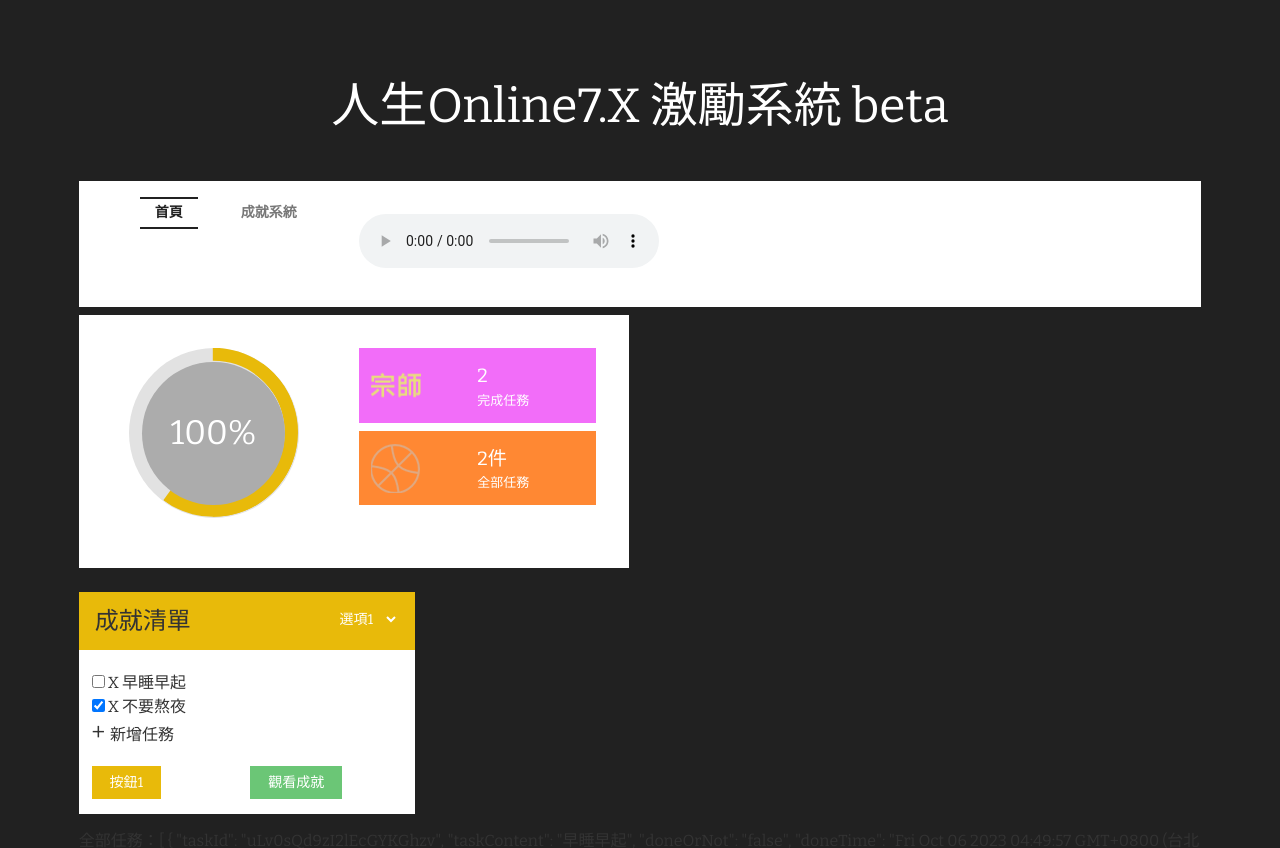
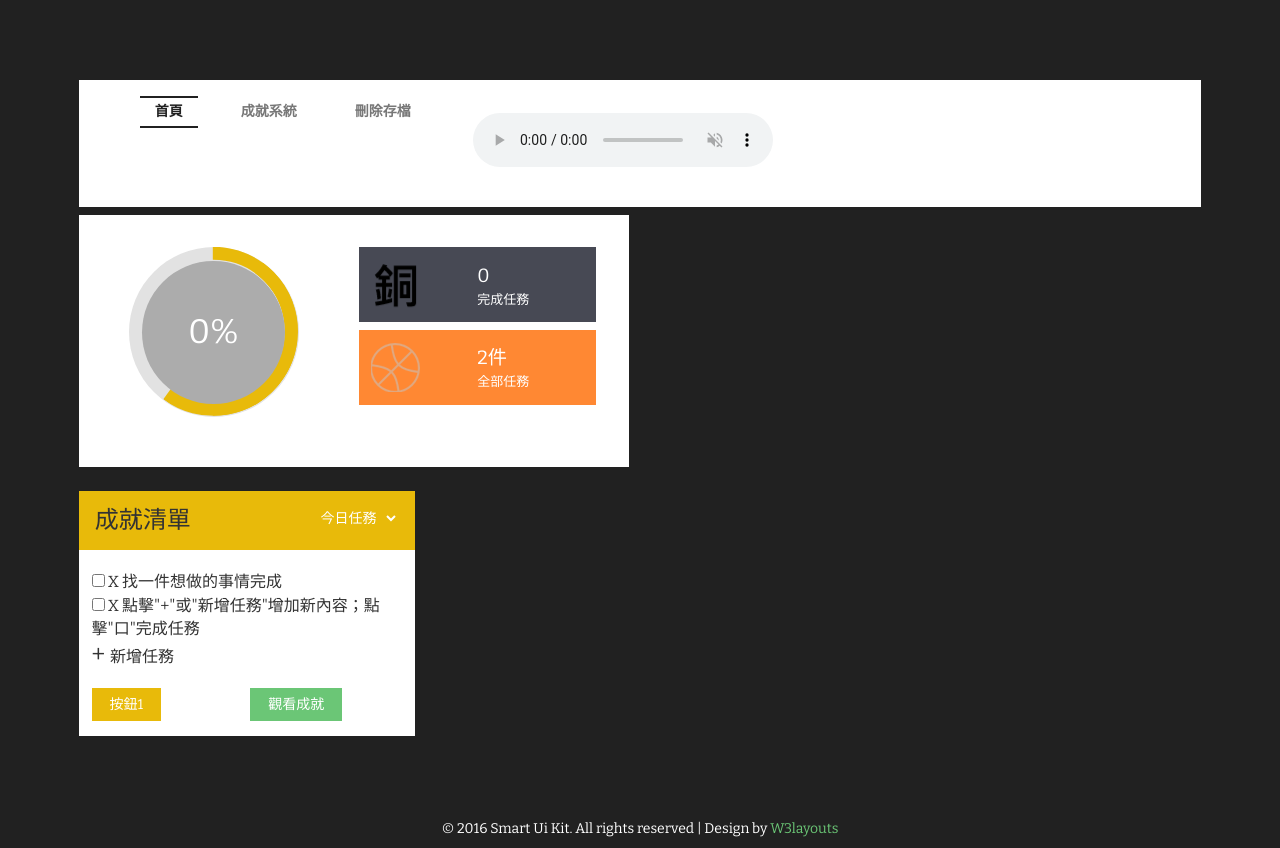
Before and after one commit to Lex-H/Incentive_system_0100, a website: page index.html in a window 1280 px wide. Shown: the top 848 px of the page. Drawn offline with nearby package versions, Linux system fonts and the light colour scheme; a web font is replaced by a local one.

Commit message:
10/11 (二)  修改Bug*4+；localstorage(開場讀取舊的紀錄、刪除所有紀錄的按鈕 )；新增背景樂 uneventful_night _Epic version

```diff
--- a/index.html
+++ b/index.html
@@ -41,8 +41,9 @@ License URL: http://creativecommons.org/licenses/by/3.0/
 
 <body id="app">
 	<div class="smart-main" @click.once="playBackGroundMusic">
-		<h6 class="title">人生Online7.X 激勵系統 beta
-		</h6>
+		<!-- 標題可以塞在電腦版，手機板不需要，或者合併到導覽列裡面 -->
+		<!-- <h6 class="title">人生Online7.X 激勵系統 beta
+		</h6> -->
 
 <!-- navigation -->
 		<div class="navigation">
@@ -67,9 +68,13 @@ License URL: http://creativecommons.org/licenses/by/3.0/
 
 								<li class="menu__item"><a href="achievementSystem.html" class="menu__link">成就系統</a></li>
 
+								<li class="menu__item"><a
+									@click="clearAllLocalStorage"
+									class="menu__link">刪除存檔</a></li>
+
 								<li class="menu__item"><div class="menu__link">
 									<audio id="backGroundMusicPlayer"
-
+									muted
 									controls
 									loop
 									:src="backGroundMusic"></audio>
@@ -143,11 +148,10 @@ License URL: http://creativecommons.org/licenses/by/3.0/
 				</div>
 				<div class="options">
 					<select id="country" onchange="change_country(this.value)" class="frm-field required dropdown">
-						<option value="null">選項1</option>
-						<option value="null">選項2</option>
-						<option value="AX">選項3</option>
-						<option value="AX">選項4</option>
-						<option value="AX">選項5</option>
+						<option >今日任務</option>
+						<option value="">全部任務</option>
+						<option value="">過去任務</option>
+						<option value="">未來任務</option>
 					</select>
 				</div>
 					<div class="clearfix"> </div>
@@ -175,7 +179,7 @@ License URL: http://creativecommons.org/licenses/by/3.0/
 					<!-- 渲染列表 -->
 
 					<div v-for="i in allTasks">
-						<div :id="i.taskNumber">
+						<div :id="i.taskId">
 							<input
 							type="checkbox"
 							:value="i.taskNumber"
@@ -233,10 +237,6 @@ License URL: http://creativecommons.org/licenses/by/3.0/
 		<div class="clearfix"> </div>
 	</div>
 <!-- //calender-show-more -->
-
-	全部任務：{{ allTasks }}<br>
-
-
 	<div class="footer">
 			<p>© 2016 Smart Ui Kit. All rights reserved | Design by <a href="http://w3layouts.com">W3layouts</a></p>
 	</div>
--- a/js/index.js
+++ b/js/index.js
@@ -5,35 +5,15 @@ createApp({
   data() {
     return {
         checkedTasks: [],
-        allTasks: [
-          {
-            taskId: 'uLv0sQd9zI2lEcGYKGhzv',
-            taskContent: '早睡早起',
-            doneOrNot: 'false',
-            doneTime: 'Fri Oct 06 2023 04:49:57 GMT+0800 (台北標準時間)',
-            startTime: '2023/10/5/00/00',
-            endTime: '2023/10/5/23/59',
-            contentDisplay: '',
-            inputDisplay: 'display: none;',
-          },
-          {
-            taskId: 'QBs1Q87gonGzsurVjPEC-',
-            taskContent: '不要熬夜',
-            doneOrNot: 'true',
-            doneTime: 'Fri Oct 06 2023 04:49:57 GMT+0800 (台北標準時間)',
-            startTime: '2023/10/5/00/00',
-            endTime: '2023/10/5/23/59',
-            contentDisplay: '',
-            inputDisplay: 'display: none;',
-          },
-        ],
+        allTasks: [],
         otherTask: [],
         inputDisplayOfPlusItem: false,
         newTaskInputId: '0',
         newTaskContent: '',
         backGroundMusicList: [
           'media/TruE_HOYO_Mix.mp3',
-          'media/Star_Rail.mp3'
+          'media/Star_Rail.mp3',
+          'media/uneventful_night _Epic version.mp3',
         ],
         backGroundMusic: '',
     }
@@ -122,7 +102,14 @@ createApp({
     },
     checkboxClicked(i) {
       this.playSoundEffectsClick01();
-      this.findTaskFromTaskId(i.taskId).doneTime = Date();
+      console.log('列印i.doneOrNot', i.doneOrNot)
+      // 經測試這裡會先處理完本方法checkboxClicked，才會改變checkbox的布林值(doneOrNot)，導致畫面上打勾但是這裡的doneOrNot是false，所以這邊的布林值要反著看
+      if (!i.doneOrNot) {
+        console.log('打勾了，更改doneTime')
+        i.doneTime = Date();
+      }else {
+        i.doneTime = '';
+      }
     },
     changeInputDisplayOfPlusItem() {
       this.inputDisplayOfPlusItem = !this.inputDisplayOfPlusItem;
@@ -149,14 +136,7 @@ createApp({
       this.changeInputDisplayOfPlusItem();
     },
     ClickX(event) {
-      // console.log(event.target.parentNode.id);
-      // 不能刪除掉所有的allTasks，html很多地方要用他，會報錯
-      if (this.allTasks.length == 1) {
-        alert('任務清單不能為零項，會有Bug，待修復')
-        return
-      }else {
-        this.allTasks.splice(0, 1);
-      }
+      this.allTasks.splice(0, 1);
     },
     clickPlusNewItem() {
       this.newTaskInputId = nanoid()
@@ -165,8 +145,8 @@ createApp({
         {
           taskId: this.newTaskInputId,
           taskContent: '新任務，點擊修改',
-          doneOrNot: 'false',
-          doneTime: Date(),
+          doneOrNot: false,
+          doneTime: '',
           startTime: '2023/10/5/00/00',
           endTime: '2023/10/5/23/59',
           contentDisplay: '',
@@ -195,11 +175,16 @@ createApp({
       }
       return objectReturn
     },
+    clearAllLocalStorage() {
+      var clearOrNot = confirm("確認刪除所有存檔？此操作無法復原！");
+      if (clearOrNot) {
+        this.allTasks = [];
+      }
+    },
   },
   watch: {
     // 每当 newTaskContent 改变时，这个函数就会执行
     newTaskContent(newValue, oldValue) {
-      // console.log(newValue)
       for (let i = 0; i < this.allTasks.length; i++) {
         if (this.allTasks[i].taskId == this.newTaskInputId) {
           this.allTasks[i].taskContent = this.newTaskContent;
@@ -220,16 +205,49 @@ createApp({
       deep: true,
     },
   },
+  // 掛載完成Vue，所有東西準備就緒，html、vue都有了
   mounted() {
+    // 播放背景樂
     var randonNumber = Math.floor(Math.random()*this.backGroundMusicList.length);
     this.backGroundMusic = this.backGroundMusicList[randonNumber];
     console.log('播放背景樂：', this.backGroundMusic)
+
+    // 讀取本地存檔
+    var loadingLocalStorage = localStorage.getItem('allTasks');
+    if (loadingLocalStorage == null) {
+      this.allTasks = [
+        {
+          taskId: 'uLv0sQd9zI2lEcGYKGhzv',
+          taskContent: '找一件想做的事情完成',
+          doneOrNot: false,
+          doneTime: '',
+          startTime: '2023/10/5/00/00',
+          endTime: '2023/10/5/23/59',
+          contentDisplay: '',
+          inputDisplay: 'display: none;',
+        },
+        {
+          taskId: 'QBs1Q87gonGzsurVjPEC-',
+          taskContent: '點擊"+"或"新增任務"增加新內容；點擊"口"完成任務',
+          doneOrNot: false,
+          doneTime: '',
+          startTime: '2023/10/5/00/00',
+          endTime: '2023/10/5/23/59',
+          contentDisplay: '',
+          inputDisplay: 'display: none;',
+        },
+      ]
+    }else {
+      // 將字串轉為物件後存入allTasks
+      this.allTasks = JSON.parse(loadingLocalStorage);
+    }
+
   },
+  // 每次Vue更新模板時，有事件時
   updated() {
     this.allTasks.forEach((i) =>
       {
         if (i.inputDisplay == '') {
-          // console.log(document.getElementById(i.taskId).lastChild)
           document.getElementById(i.taskId).lastChild.focus();
         }
       }
--- a/media/來源.txt
+++ b/media/來源.txt
@@ -4,6 +4,12 @@ https://mixkit.co/free-sound-effects/click/
 
 * TruE_HOYO_Mix.mp3
 https://www.youtube.com/watch?v=rO8bZ0INl0c
+米哈遊
 
 * Star_Rail.mp3
 https://www.youtube.com/watch?v=X1rk-PCoCNA
+米哈遊
+
+* uneventful_night _Epic version.mp3
+https://www.youtube.com/watch?v=rNca6cIebbc
+米哈遊
```
Also changed, not shown: 1 other file.
